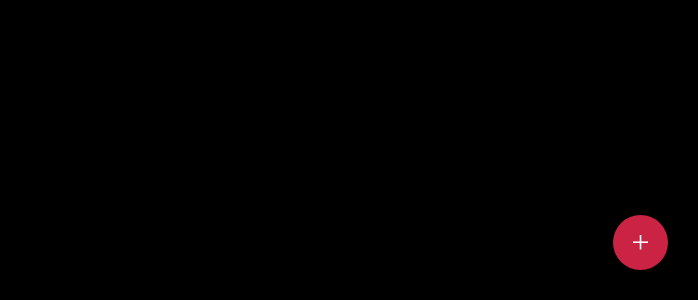
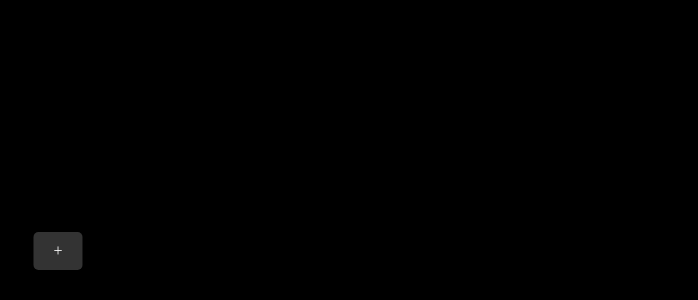
Before and after one commit to wingeherose9145/my-tiktok-app, a website: page index.html in a window 1280 px wide. Shown: the part 500-800 px from the top of the page, without its empty margins (582-1280 px from the left). Drawn offline with Linux system fonts and the light colour scheme.

Commit message:
Update styling for video container and buttons
Refactor CSS for layout and styling improvements.

```diff
--- a/style.css
+++ b/style.css
@@ -1,50 +1,49 @@
-* { margin: 0; padding: 0; box-sizing: border-box; }
-body { background-color: #000; overflow: hidden; }
+/* 确保最顶层容器铺满屏幕且不被压缩 */
+html, body {
+    margin: 0;
+    padding: 0;
+    width: 100%;
+    height: 100%;
+    overflow: hidden;
+    background-color: black;
+}
 
-.video-container {
-    width: 100vw;
-    height: 100vh;
+#videoContainer {
+    width: 100%;
+    height: 100%;
+    scroll-snap-type: y mandatory;
     overflow-y: scroll;
-    scroll-snap-type: y mandatory;
-    scrollbar-width: none; /* 隐藏滚动条 */
 }
-.video-container::-webkit-scrollbar { display: none; }
 
 .video-card {
     width: 100%;
-    height: 100%;
+    height: 100vh; /* 强制占满视口高度 */
     scroll-snap-align: start;
-    background: #000;
-    display: flex;
-    align-items: center;
-    justify-content: center;
+    position: relative;
+    background-color: black;
 }
 
-video {
+/* 核心优化：确保视频比例正确且填充卡片 */
+.video-card video {
     width: 100%;
     height: 100%;
-    object-fit: contain; /* 保证比例，不拉伸 */
+    object-fit: cover; /* 关键：裁剪并铺满，解决比例变大问题 */
+    display: block;
 }
 
+/* 添加按钮 */
 #add-btn {
     position: fixed;
     bottom: 30px;
-    right: 30px;
-    width: 55px;
-    height: 55px;
-    background: rgba(254, 44, 85, 0.8);
-    border-radius: 50%;
+    left: 50%;
+    transform: translateX(-50%);
+    background: rgba(255, 255, 255, 0.2);
     color: white;
-    font-size: 32px;
-    display: flex;
-    justify-content: center;
-    align-items: center;
-    z-index: 999;
-    transition: opacity 0.5s; /* 消失时的淡出效果 */
+    padding: 10px 20px;
+    border-radius: 5px;
+    z-index: 100;
 }
 
-/* 隐藏状态 */
-.hidden {
-    opacity: 0 !important;
-    pointer-events: none;
+#add-btn.hidden {
+    display: none;
 }
```
